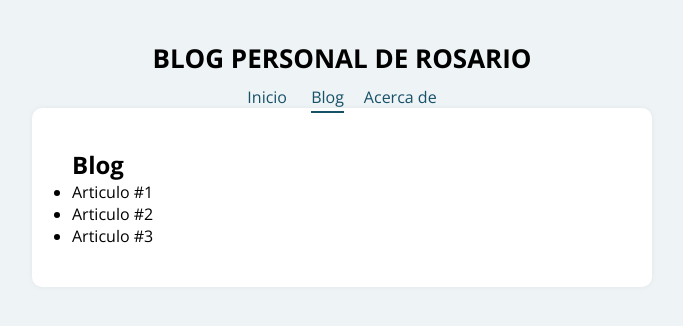
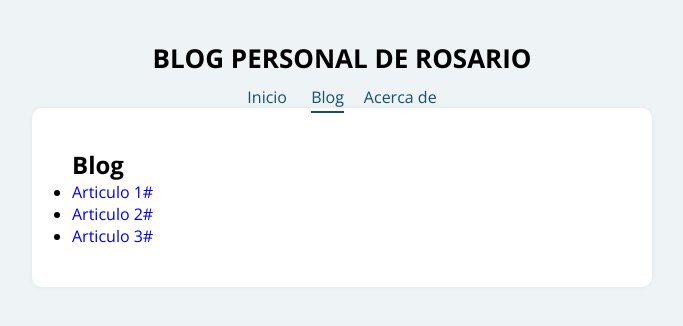
Before and after one commit to rosario-martinez/Mi-Primera-App-con-React, a React (Create React App) app in the folder react-curso/practicas/app_blog/: page /blog in a window 1280 px wide. Shown: the top 326 px of the page, without its empty margins (298-981 px from the left). Built offline with nearby package versions, Linux system fonts and the light colour scheme.

Commit message:
con esto  agregamos un post en los componentes

```diff
--- a/react-curso/practicas/app_blog/src/App.js
+++ b/react-curso/practicas/app_blog/src/App.js
@@ -5,6 +5,8 @@ import Inicio from "./componentes/Inicio";
 import Blog from "./componentes/Blog";
 import AcercaDe from "./componentes/AcercaDe";
 import styled from "styled-components";
+import Post from "./componentes/post";
+
 
 
 const App = () => {
@@ -16,7 +18,7 @@ const App = () => {
 
         <Main>
           <Routes>
-
+            <Route path="/post/:id" element={<Post/>}/>
             <Route path="/"element={<Inicio/>}/>
             <Route path="/blog" element={<Blog/>}/>
             <Route path="/acerca-de" element={<AcercaDe/> }
--- a/react-curso/practicas/app_blog/src/componentes/Blog.js
+++ b/react-curso/practicas/app_blog/src/componentes/Blog.js
@@ -1,13 +1,19 @@
 import React from 'react';
+import posts from './../data/posts';
+import { NavLink } from 'react-router-dom';
 
 const Blog = () => {
+  console.log(posts);
     return (
       <div>
         <h2>Blog</h2>
         <ul>
-          <li>Articulo #1</li>
-          <li>Articulo #2</li>
-          <li>Articulo #3</li>
+         {posts.map((post) => {
+           return <li key={post.id}>
+                    <NavLink to= {`/post/${post.id}`}>{post.titulo}
+                    </NavLink>
+                  </li>
+         })}
         </ul>
       </div>
     );
--- /dev/null
+++ b/react-curso/practicas/app_blog/src/componentes/post.js
@@ -0,0 +1,35 @@
+import React from 'react';
+import posts from '../data/posts';
+import { useParams, Navigate } from 'react-router-dom';
+
+
+
+const Post = () => {
+    const {id} = useParams();
+    return (
+        <>
+        {posts[id-1] ?
+         <div>
+            <h1>{posts[id-1].titulo}</h1>
+            <p>{posts[id-1].texto}</p>
+        </div>
+
+        :
+        //esta es una forma de identificar que el articulo no exite
+        //<div>
+           // <h1>El articulo no existe </h1>
+       // </div>
+
+            //esta segunda forma es para ridereccionar una ruta en este caso la de inicio
+
+       <Navigate replace to="/" />
+
+        }
+
+
+        </>
+
+     );
+}
+
+export default Post ;
--- /dev/null
+++ b/react-curso/practicas/app_blog/src/data/posts.js
@@ -0,0 +1,5 @@
+export default  [
+  { id: 1, titulo: "Articulo 1#", texto: "Este es mi primer articulo" },
+  { id: 2, titulo: "Articulo 2#", texto: "Este es mi segundo  articulo"},
+  { id: 3, titulo: "Articulo 3#", texto: "Este es mi tercer articulo"}
+];
```
